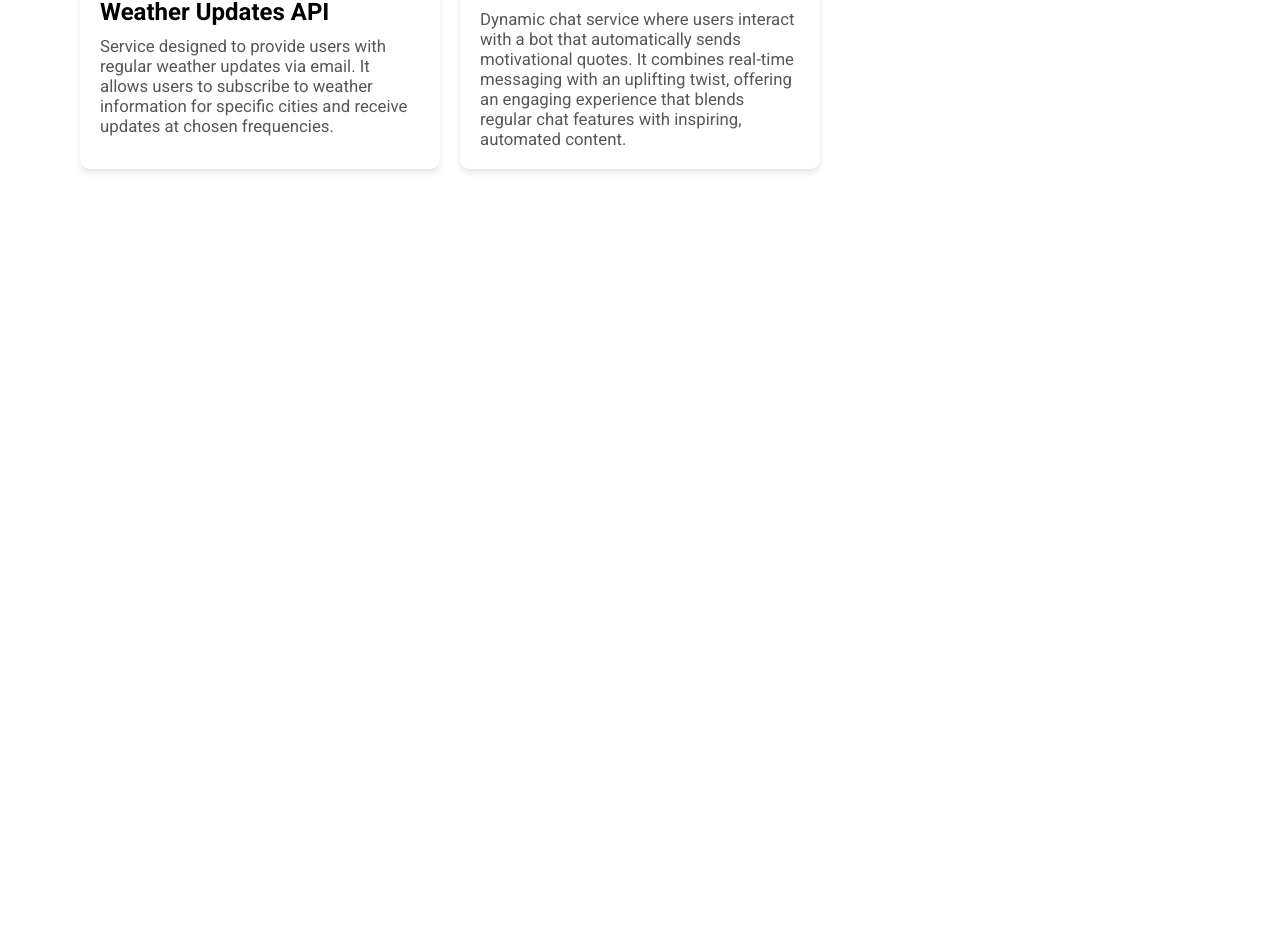
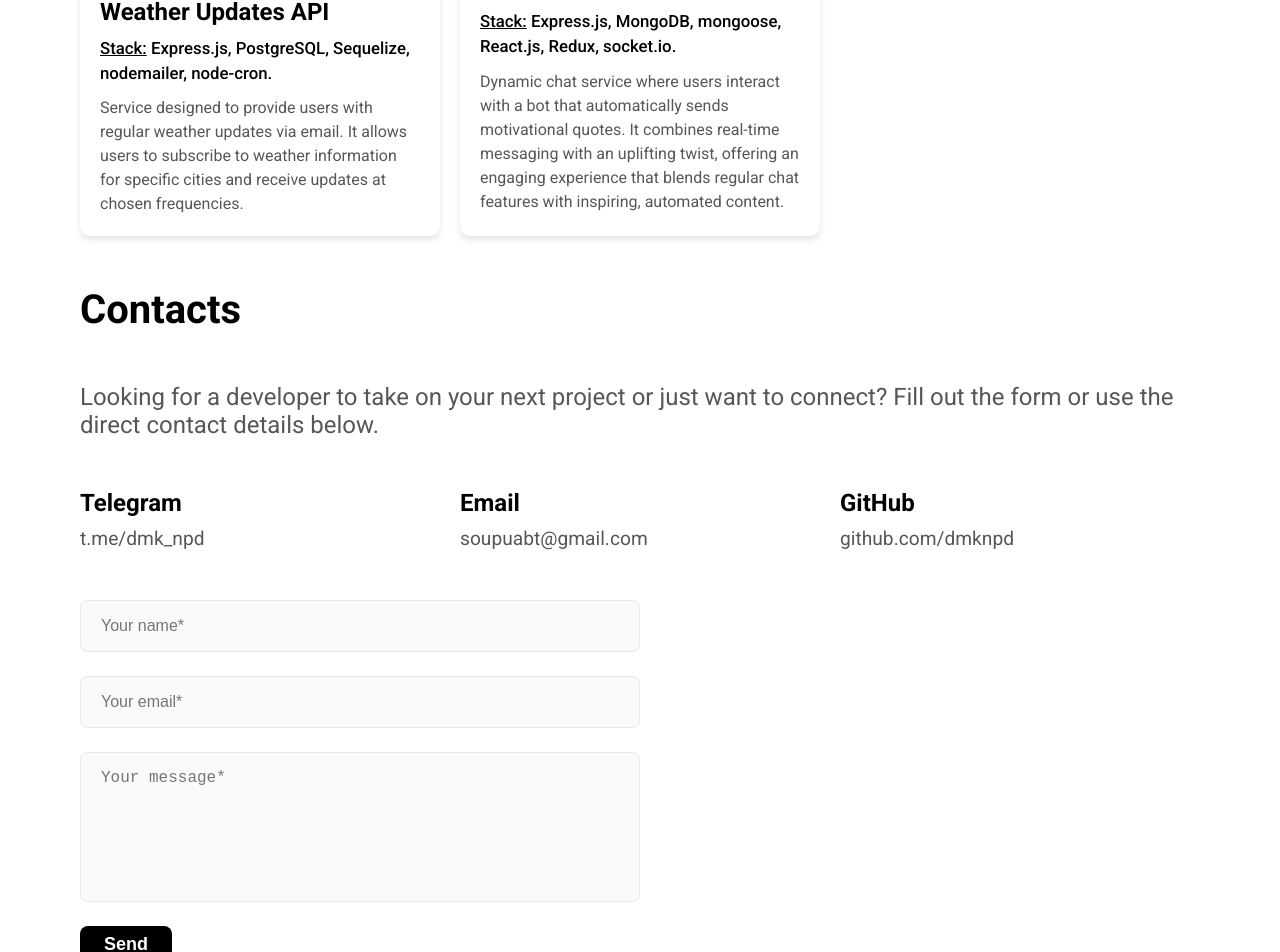
Before and after one commit to dmknpd/resume, a React (Create React App) app: page / in a window 1280 px wide. Shown: the part 2418-3370 px from the top of the page. Before the commit the page ends 2587 px from the top, so only its background shows below. Built offline with nearby package versions, Linux system fonts and the light colour scheme.

Commit message:
main ready

```diff
--- a/public/index.html
+++ b/public/index.html
@@ -9,21 +9,6 @@
       name="description"
       content="Web site created using create-react-app"
     />
-    <link rel="apple-touch-icon" href="%PUBLIC_URL%/logo192.png" />
-    <!--
-      manifest.json provides metadata used when your web app is installed on a
-      user's mobile device or desktop. See https://developers.google.com/web/fundamentals/web-app-manifest/
-    -->
-    <link rel="manifest" href="%PUBLIC_URL%/manifest.json" />
-    <!--
-      Notice the use of %PUBLIC_URL% in the tags above.
-      It will be replaced with the URL of the `public` folder during the build.
-      Only files inside the `public` folder can be referenced from the HTML.
-
-      Unlike "/favicon.ico" or "favicon.ico", "%PUBLIC_URL%/favicon.ico" will
-      work correctly both with client-side routing and a non-root public URL.
-      Learn how to configure a non-root public URL by running `npm run build`.
-    -->
     <title>Dmytro Sochenko</title>
   </head>
   <body>
--- /dev/null
+++ b/src/components/Contacts/Contacts.js
@@ -0,0 +1,93 @@
+import { useState } from "react";
+
+import styles from "./Contacts.module.css";
+
+const Contacts = () => {
+  const [name, setName] = useState("");
+  const [email, setEmail] = useState("");
+  const [text, setText] = useState("");
+
+  const handleSubmit = (e) => {
+    e.preventDefault();
+    const data = {
+      name,
+      email,
+      text,
+    };
+
+    console.log(data);
+    resetForm();
+  };
+
+  const resetForm = () => {
+    setName("");
+    setEmail("");
+    setText("");
+  };
+
+  return (
+    <div className={styles.contacts} id="contacts">
+      <h2 className={styles.title}>Contacts</h2>
+
+      <div className={styles.content}>
+        <p className={styles.text}>
+          Looking for a developer to take on your next project or just want to
+          connect? Fill out the form or use the direct contact details below.
+        </p>
+        <ul className={styles.list}>
+          <li className={styles.item}>
+            <h4 className={styles.text_title}>Telegram</h4>
+            <a href="https://t.me/dmk_npd" className={styles.link}>
+              t.me/dmk_npd
+            </a>
+          </li>
+
+          <li className={styles.item}>
+            <h4 className={styles.text_title}>Email</h4>
+            <a href="mailto:soupuabt@gmail.com" className={styles.link}>
+              soupuabt@gmail.com
+            </a>
+          </li>
+
+          <li className={styles.item}>
+            <h4 className={styles.text_title}>GitHub</h4>
+            <a href="https://github.com/dmknpd" className={styles.link}>
+              github.com/dmknpd
+            </a>
+          </li>
+        </ul>
+      </div>
+
+      <form className={styles.form} onSubmit={handleSubmit}>
+        <input
+          type="text"
+          placeholder="Your name*"
+          className={styles.input}
+          value={name}
+          onChange={(e) => setName(e.target.value)}
+          required
+        />
+        <input
+          type="email"
+          placeholder="Your email*"
+          className={styles.input}
+          value={email}
+          onChange={(e) => setEmail(e.target.value)}
+          required
+        />
+        <textarea
+          placeholder="Your message*"
+          className={`${styles.input} ${styles.textarea}`}
+          value={text}
+          onChange={(e) => setText(e.target.value)}
+          required
+        ></textarea>
+        <button type="submit" className={styles.submit}>
+          Send
+        </button>
+      </form>
+    </div>
+  );
+};
+
+export default Contacts;
--- /dev/null
+++ b/src/components/Contacts/Contacts.module.css
@@ -0,0 +1,98 @@
+.contacts {
+  margin: 50px 0;
+  padding: 0 40px;
+}
+
+.title {
+  font-size: 2.5rem;
+  margin-bottom: 50px;
+}
+
+.text {
+  font-size: 1.5rem;
+  font-weight: 400;
+
+  color: var(--secondary-text-color);
+}
+
+.list {
+  margin-top: 50px;
+  display: grid;
+  grid-template-columns: repeat(3, 1fr);
+  gap: 20px;
+  list-style: none;
+}
+
+.item {
+  display: flex;
+  flex-direction: column;
+  gap: 10px;
+}
+
+.text_title {
+  font-size: 1.5rem;
+}
+
+.link {
+  text-decoration: none;
+  color: var(--secondary-text-color);
+  font-size: 1.2rem;
+  transition: transform 0.3s ease;
+  will-change: transform;
+  width: fit-content;
+}
+
+.link:hover {
+  text-decoration: underline;
+  color: var(--main-text-color);
+  transform: scale(1.02);
+}
+
+.form {
+  display: flex;
+  flex-direction: column;
+  gap: 1.5rem;
+  margin-top: 50px;
+  width: 50%;
+}
+
+.input {
+  width: 100%;
+  padding: 1rem 1.25rem;
+  border: 1px solid #e5e7eb;
+  border-radius: 8px;
+  font-size: 1rem;
+  color: #1a1a1a;
+  background-color: #f9fafb;
+  transition: border-color 0.2s ease-in-out, box-shadow 0.2s ease-in-out;
+  outline: none;
+}
+
+.input:focus {
+  box-shadow: 0 0 0 2px rgba(59, 130, 246, 0.2);
+}
+.textarea {
+  height: 150px;
+  resize: none;
+  box-sizing: border-box;
+}
+
+.submit {
+  background-color: var(--main-text-color);
+  color: #ffffff;
+  padding: 0.5rem 1.5rem;
+  border-radius: 8px;
+  font-size: 1.125rem;
+  font-weight: 700;
+  border: none;
+  cursor: pointer;
+  transition: background-color 0.1s ease-in-out, transform 0.2s ease-in-out;
+  align-self: flex-start;
+}
+.submit:hover {
+  transform: scale(1.05);
+  background-color: var(--secondary-text-color);
+}
+.submit:active {
+  transform: translateY(0);
+}
--- a/src/components/Header/Header.module.css
+++ b/src/components/Header/Header.module.css
@@ -35,9 +35,6 @@
 }
 
 .link:hover {
-  background-color: var(--secondary-color);
+  text-decoration: underline;
+  text-decoration-thickness: 2px;
 }
-
-.link.active {
-  border: 1px solid #000;
-}
--- a/src/components/ProjectItem/ProjectItem.js
+++ b/src/components/ProjectItem/ProjectItem.js
@@ -1,11 +1,16 @@
 import styles from "./ProjectItem.module.css";
 
-const ProjectItem = ({ title, description, img }) => {
+const ProjectItem = ({ title, stack, description, img }) => {
   return (
     <li className={styles.project_item}>
       <img src={img} alt="img" className={styles.img} />
       <div className={styles.project_content}>
         <h4 className={styles.title}>{title}</h4>
+
+        <p className={`${styles.text} ${styles.stack}`}>
+          <span>Stack:</span> {stack.join(", ")}.
+        </p>
+
         <p className={styles.text}>{description}</p>
       </div>
     </li>
--- a/src/components/ProjectItem/ProjectItem.module.css
+++ b/src/components/ProjectItem/ProjectItem.module.css
@@ -39,13 +39,24 @@
 }
 
 .text {
-  font-size: 1.05rem;
+  font-size: 1rem;
   color: var(--secondary-text-color);
   font-weight: 400;
-  transition: color 0.5s ease;
-  will-change: color;
+  line-height: 1.5;
+  transition: color 0.3s ease;
 }
 
 .project_item:hover .text {
   color: var(--main-text-color);
 }
+
+.stack {
+  font-weight: 500;
+  color: var(--main-text-color);
+  font-size: 1.05rem;
+  transition: font-size 0.2s ease;
+}
+
+span {
+  text-decoration: underline;
+}
--- a/src/components/Projects/Projects.js
+++ b/src/components/Projects/Projects.js
@@ -9,6 +9,13 @@ const Projects = () => {
     {
       id: 1,
       title: "Weather Updates API",
+      stack: [
+        "Express.js",
+        "PostgreSQL",
+        "Sequelize",
+        "nodemailer",
+        "node-cron",
+      ],
       description:
         "Service designed to provide users with regular weather updates via email. It allows users to subscribe to weather information for specific cities and receive updates at chosen frequencies.",
       icon: weather,
@@ -16,6 +23,14 @@ const Projects = () => {
     {
       id: 2,
       title: "QuoteChat",
+      stack: [
+        "Express.js",
+        "MongoDB",
+        "mongoose",
+        "React.js",
+        "Redux",
+        "socket.io",
+      ],
       description:
         "Dynamic chat service where users interact with a bot that automatically sends motivational quotes. It combines real-time messaging with an uplifting twist, offering an engaging experience that blends regular chat features with inspiring, automated content.",
       icon: chat,
@@ -28,7 +43,9 @@ const Projects = () => {
       <ul className={styles.list}>
         {projects.map((proj) => (
           <ProjectItem
+            key={proj.id}
             title={proj.title}
+            stack={proj.stack}
             description={proj.description}
             img={proj.icon}
           />
--- a/src/components/StackItem/StackItem.module.css
+++ b/src/components/StackItem/StackItem.module.css
@@ -8,8 +8,6 @@
   border-radius: 10px;
   box-shadow: 0 4px 6px rgba(0, 0, 0, 0.1);
   max-width: calc(var(--max-width) / 5);
-
-  cursor: pointer;
 }
 
 .content {
--- a/src/components/StackList/StackList.js
+++ b/src/components/StackList/StackList.js
@@ -75,28 +75,28 @@ const StackList = () => {
 
   return (
     <>
-      <f3 className={styles.title}>Front-end</f3>
+      <h3 className={styles.title}>Front-end</h3>
       <div className={styles.stack_list}>
         {front.map((tech) => (
           <StackItem key={tech.id} title={tech.title} icon={tech.icon} />
         ))}
       </div>
 
-      <f3 className={styles.title}>Back-end</f3>
+      <h3 className={styles.title}>Back-end</h3>
       <div className={styles.stack_list}>
         {back.map((tech) => (
           <StackItem key={tech.id} title={tech.title} icon={tech.icon} />
         ))}
       </div>
 
-      <f3 className={styles.title}>Databases</f3>
+      <h3 className={styles.title}>Databases</h3>
       <div className={styles.stack_list}>
         {db.map((tech) => (
           <StackItem key={tech.id} title={tech.title} icon={tech.icon} />
         ))}
       </div>
 
-      <f3 className={styles.title}>Tools</f3>
+      <h3 className={styles.title}>Tools</h3>
       <div className={styles.stack_list}>
         {tools.map((tech) => (
           <StackItem key={tech.id} title={tech.title} icon={tech.icon} />
--- a/src/pages/MainPage.js
+++ b/src/pages/MainPage.js
@@ -3,6 +3,7 @@ import Hero from "../components/Hero/Hero";
 import About from "../components/About/About";
 import Stack from "../components/Stack/Stack";
 import Projects from "../components/Projects/Projects";
+import Contacts from "../components/Contacts/Contacts";
 
 const Main = () => {
   return (
@@ -12,6 +13,7 @@ const Main = () => {
       <About />
       <Stack />
       <Projects />
+      <Contacts />
     </div>
   );
 };
```
Also changed, not shown: src/components/About/About.js (line endings or trailing spaces), 2 other files (tests, documents, lock files or other folders).
